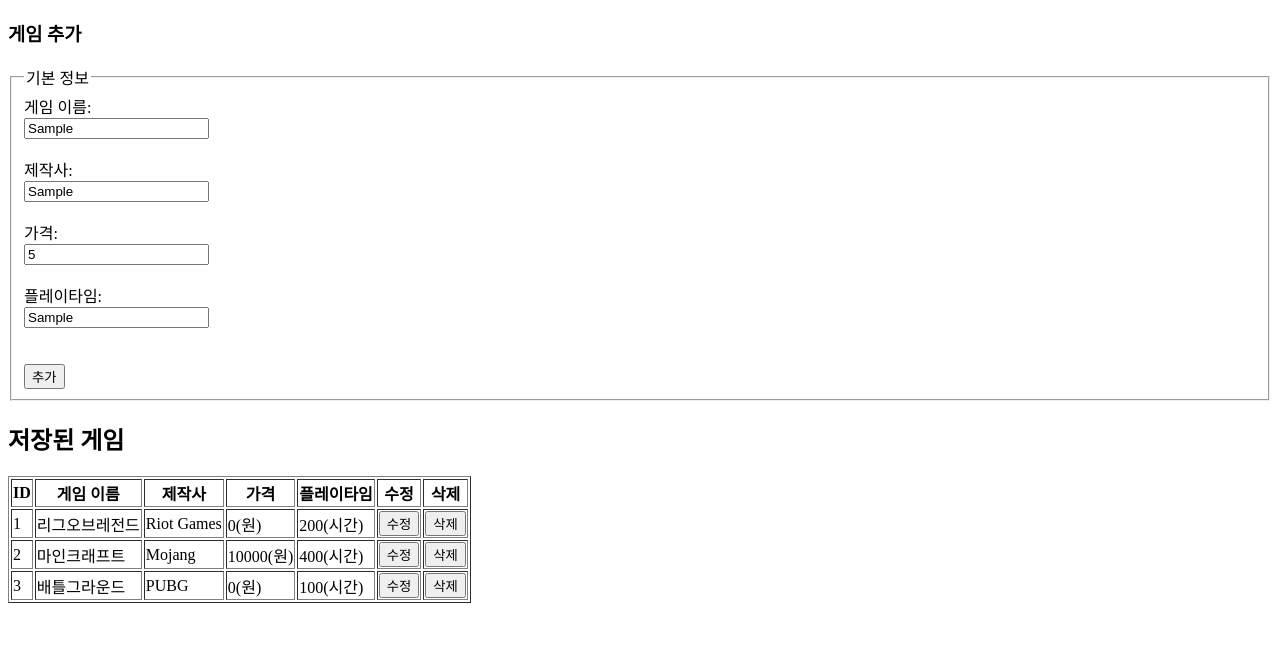
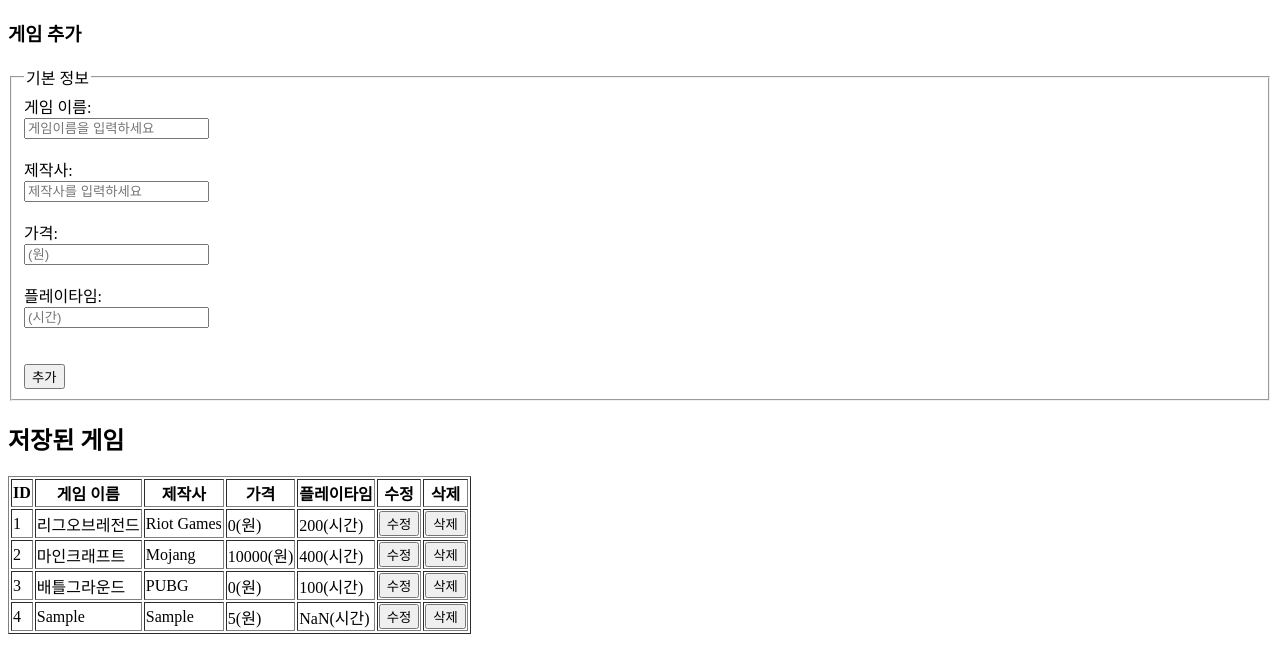
Before and after one commit to sanwxxl/2026OSS_assign05, a plain HTML site: page crud.html in a window 1280 px wide. Both pictures are taken after typing "Sample", "Sample", "5", "Sample" into the empty fields and a click on the button "추가". Shown: the part 70-740 px from the top of the page. Drawn offline with Linux system fonts and the light colour scheme.

Commit message:
추가 버튼 기능 개발!

```diff
--- a/crud.html
+++ b/crud.html
@@ -101,6 +101,33 @@ function deleteGame(id) {
 }
 
 render();
+let gameForm = document.getElementById("gameForm");
+let nameInput = document.getElementById("name");
+let companyInput = document.getElementById("company");
+let priceInput = document.getElementById("price");
+let playtimeInput = document.getElementById("playtime");
+let btn1 = document.getElementById("btn1");
+let nextId = games.length +1;
+
+btn1.addEventListener("click", function () {
+    let name = nameInput.value;
+    let company =companyInput.value;
+    let price = Number(priceInput.value);
+    let playtime = Number(playtimeInput.value);
+
+
+    games.push({
+    id: nextId,
+    name: name,
+    company: company,
+    price: price,
+    playtime: playtime
+});
+nextId++;
+
+render();
+gameForm.reset();
+});
     </script>
 </body>
 </html>
```
